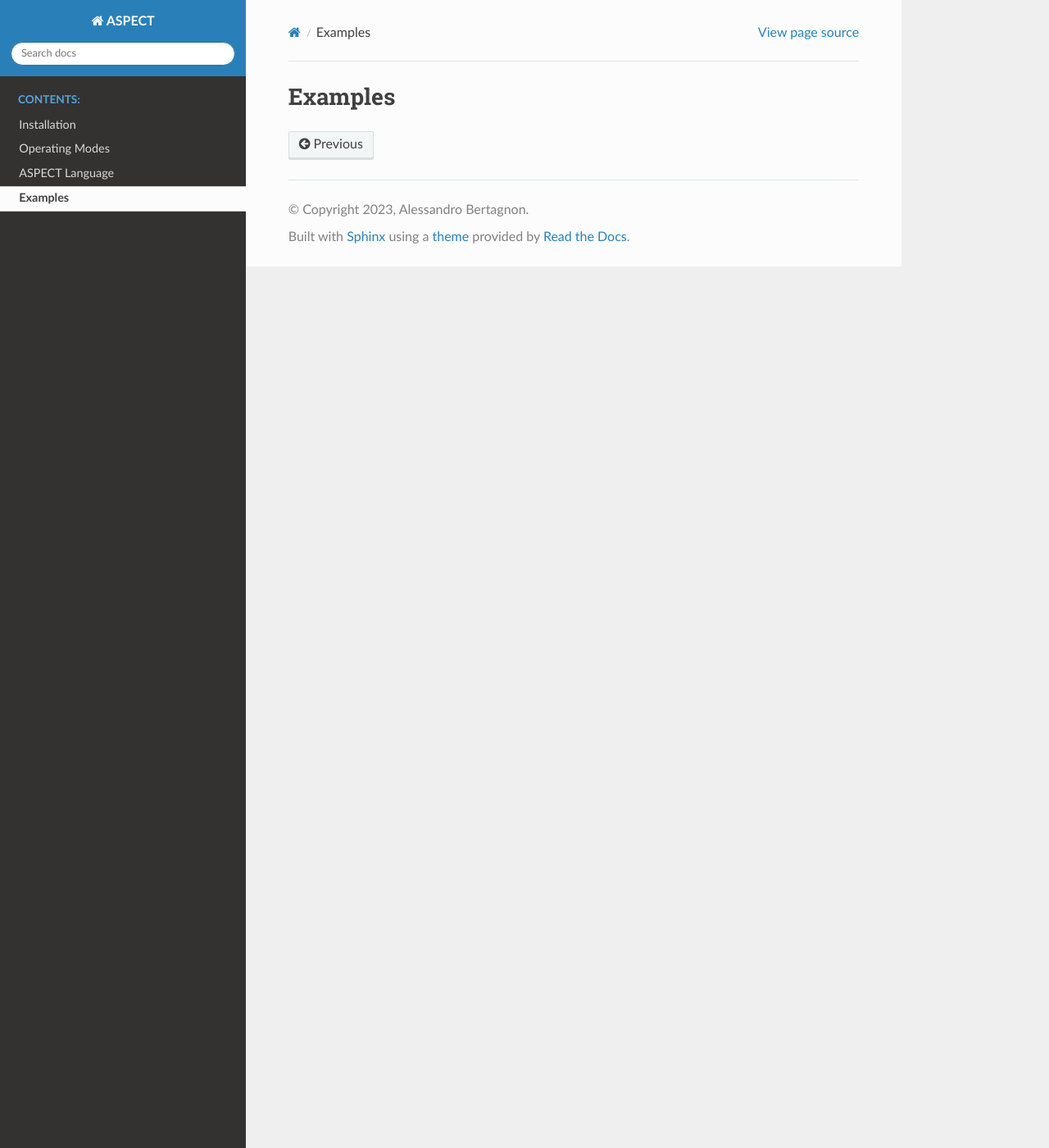
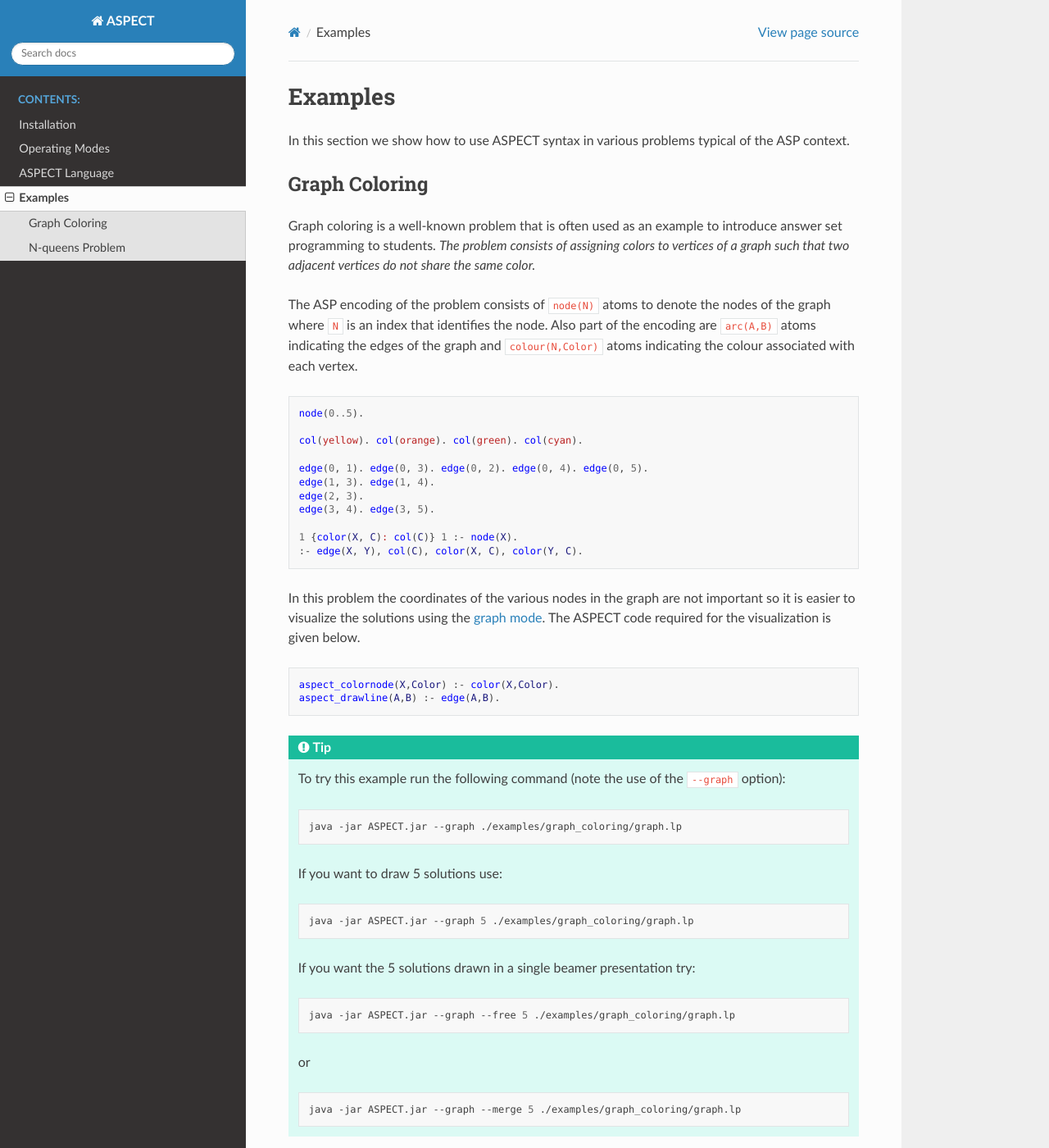
Before and after one commit to abertagnon/aspect, a Sphinx documentation site: the page built from docs/options/examples.rst, in a window 1280 px wide and 1400 px high. Shown: the whole window at 82% size. Built offline with Sphinx 7.4.7 and the Read the Docs theme 2.0.0, drawn with Linux system fonts in a browser that asks for light colours; some of the changed text lies outside the part shown.

Commit message:
updated documentation, added some examples

```diff
--- a/docs/index.rst
+++ b/docs/index.rst
@@ -10,13 +10,16 @@ Welcome to ASPECT's documentation!
 
 An intuitive and declarative way to graphically represent answer sets in LaTeX
 
+.. note::
+   Documentation is being updated; some sections may be missing or incomplete.
+
 .. caution::
    The ASPECT interpreter is under development, expect frequent updates and bugs.
    The current implementation of ASPECT has been tested only on Ubuntu 22.04 other
    operating systems (e.g., Windows, macOS) are expected to be fully supported in upcoming releases.
 
 .. toctree::
-   :maxdepth: 1
+   :maxdepth: 2
    :caption: Contents:
 
    options/installation
--- a/docs/options/examples.rst
+++ b/docs/options/examples.rst
@@ -1,2 +1,140 @@
 Examples
 ++++++++
+
+In this section we show how to use ASPECT syntax in various problems typical of the ASP context.
+
+Graph Coloring
+^^^^^^^^^^^^^^
+
+Graph coloring is a well-known problem that is often used as an example to introduce answer
+set programming to students. *The problem consists of assigning colors to vertices of a graph
+such that two adjacent vertices do not share the same color.*
+
+The ASP encoding of the problem consists of ``node(N)`` atoms to denote the nodes of the graph
+where ``N`` is an index that identifies the node. Also part of the encoding are ``arc(A,B)`` atoms
+indicating the edges of the graph and ``colour(N,Color)`` atoms indicating the colour associated
+with each vertex.
+
+.. code-block:: prolog
+
+    node(0..5).
+
+    col(yellow). col(orange). col(green). col(cyan).
+
+    edge(0, 1). edge(0, 3). edge(0, 2). edge(0, 4). edge(0, 5).
+    edge(1, 3). edge(1, 4).
+    edge(2, 3).
+    edge(3, 4). edge(3, 5).
+
+    1 {color(X, C): col(C)} 1 :- node(X).
+    :- edge(X, Y), col(C), color(X, C), color(Y, C).
+
+
+In this problem the coordinates of the various nodes in the graph are not important so it is easier
+to visualize the solutions using the :doc:`graph mode </options/modes>`.
+The ASPECT code required for the visualization is given below.
+
+.. code-block:: prolog
+
+    aspect_colornode(X,Color) :- color(X,Color).
+    aspect_drawline(A,B) :- edge(A,B).
+
+.. tip::
+    To try this example run the following command (note the use of the ``--graph`` option):
+
+    .. code-block:: bash
+
+        java -jar ASPECT.jar --graph ./examples/graph_coloring/graph.lp
+
+    If you want to draw 5 solutions use:
+
+    .. code-block:: bash
+
+        java -jar ASPECT.jar --graph 5 ./examples/graph_coloring/graph.lp
+
+    If you want the 5 solutions drawn in a single beamer presentation try:
+
+    .. code-block:: bash
+
+        java -jar ASPECT.jar --graph --free 5 ./examples/graph_coloring/graph.lp
+
+    or
+
+    .. code-block:: bash
+
+        java -jar ASPECT.jar --graph --merge 5 ./examples/graph_coloring/graph.lp
+
+
+.. figure:: ../_static/images/graph_coloring.png
+    :width: 50%
+    :align: center
+
+    Graph coloring solution generated with ASPECT graph mode.
+
+N-queens Problem
+^^^^^^^^^^^^^^^^
+
+*The N-queens problem is a classic puzzle that involves placing N chess queens on an N x N
+chessboard such that no two queens threaten each other: so, no pair of queens should share
+the same row, column, or diagonal. The challenge is to find a solution for any given value of N.*
+
+We use an ASP encoding where the chessboard is described with an atom
+``grid(I,J)`` for all the possible squares of the board, while the solution has an atom ``queen(R,C)``
+indicating each queen positioned on the board.
+
+.. code-block:: prolog
+
+    #const n = 8.
+
+    1 { queen(I, 1..n) } 1 :- I = 1..n.
+    1 { queen(1..n, J) } 1 :- J = 1..n.
+
+    :- 2 { queen(I,J) : D = I+J+1 }, D = 1..2*n-1.
+    :- 2 { queen(I,J) : D = I-J+n }, D = 1..2*n-1.
+
+The following two lines of ASPECT code draw the squares of the checkerboard, each with side length 2
+and centered in (2I,2J). In particular, the first line set the background color to gray for half
+of the squares to create the classic chequered pattern.
+
+.. code-block:: prolog
+
+    aspect_fillrectangle(2*I-1, 2*J-1, 2*I+1, 2*J+1, gray) :- grid(I, J), I\2 = J\2.
+    aspect_drawrectangle(2*I-1, 2*J-1, 2*I+1, 2*J+1) :- grid(I, J), I\2 != J\2.
+
+In a similar fashion, we can draw the queens with:
+
+.. code-block:: prolog
+
+    aspect_imagenode(2*I, 2*J, "./examples/n_queens/queen.png", 50) :- queen(I, J).
+
+.. tip::
+    To try this example run the following command:
+
+    .. code-block:: bash
+
+        java -jar ASPECT.jar ./examples/n_queens/queens.lp
+
+    If you want to draw 10 solutions use:
+
+    .. code-block:: bash
+
+        java -jar ASPECT.jar 10 ./examples/n_queens/queens.lp
+
+    If you want the 10 solutions drawn in a single beamer presentation try:
+
+    .. code-block:: bash
+
+        java -jar ASPECT.jar --free 10 ./examples/n_queens/queens.lp
+
+    or
+
+    .. code-block:: bash
+
+        java -jar ASPECT.jar --merge 10 ./examples/n_queens/queens.lp
+
+
+.. figure:: ../_static/images/n_queens_8x8.png
+    :width: 50%
+    :align: center
+
+    N-queens problem (N = 8) solution generated with ASPECT.
--- a/docs/options/installation.rst
+++ b/docs/options/installation.rst
@@ -8,7 +8,7 @@ The current release of ASPECT depends on an ASP solver and a LaTeX distribution.
 We chose `clingo <https://potassco.org/clingo/>`_ as ASP solver and `TeX Live <https://www.tug.org/texlive/>`_ as LaTeX software distribution.
 
 **Please refer to the manual of the various software for their installation.**
-If you are in a hurry, an easy way to install the various dependencies is to run the following commands:
+If you are in a hurry, an easy way to install the various dependencies is to run the following commands.
 
 clingo (using conda):
 
--- a/docs/options/modes.rst
+++ b/docs/options/modes.rst
@@ -1,2 +1,5 @@
 Operating Modes
 +++++++++++++++
+
+.. note::
+   This section is being updated and will be available soon.
```
Also changed, not shown: other parts of docs/options/installation.rst (+2 -2 lines), docs/options/language.rst (+13 -7 lines), docs/_static/images/graph_coloring.png (added), docs/_static/images/n_queens_8x8.png (added).
